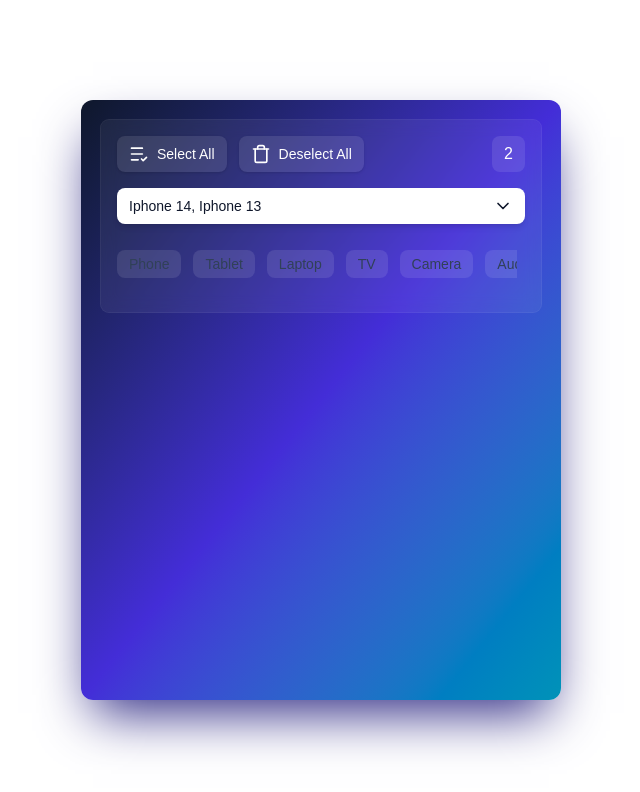
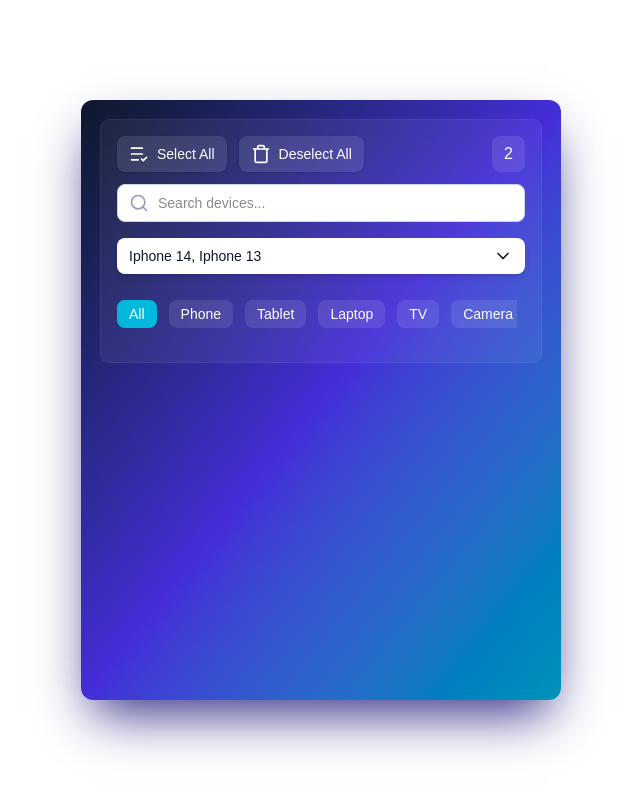
Before and after one commit to NiushaEbrahimi/interview-technical-step, a Next.js app in the folder dropdown/: page / in a window 1280 px wide. Shown: the top 792 px of the page, without its empty margins (319-959 px from the left). Built offline with nearby package versions, Linux system fonts and the light colour scheme.

Commit message:
refactor: enhance dropdown component with new search functionality, category filtering, and improved item rendering

```diff
--- a/dropdown/app/globals.css
+++ b/dropdown/app/globals.css
@@ -29,6 +29,16 @@
   color: var(--foreground);
   font-family: Arial, Helvetica, sans-serif;
 }
+
+/* Hide scrollbar while keeping scroll functionality */
+.scrollbar-hide {
+  -ms-overflow-style: none;  /* IE and Edge */
+  scrollbar-width: none;     /* Firefox */
+}
+
+.scrollbar-hide::-webkit-scrollbar {
+  display: none;  /* Chrome, Safari and Opera */
+}
 /*
 ::-webkit-scrollbar {
   width: 10px;
--- a/dropdown/app/page.tsx
+++ b/dropdown/app/page.tsx
@@ -1,4 +1,4 @@
-import DropDownSelect from "@/component/dropdownSelect"
+import DropDownSelect from "@/component/DropDownSelect"
 
 export default function Page() {
   return(
--- /dev/null
+++ b/dropdown/component/Categories.tsx
@@ -0,0 +1,41 @@
+"use client"
+
+import { useState } from "react"
+import { electronics, categories } from "@/public/data"
+
+export default function Categories({
+        setOptions
+    }: {
+        setOptions: (options: any[]) => void,
+}) {
+    const [selectedCategory, setSelectedCategory] = useState<string>('all')
+    return(
+        <div className='mt-4 flex flex-row max-w-100 overflow-x-auto items-center gap-3 scrollbar-hide'>
+            <button
+                className={`text-sm font-medium px-3 py-1 rounded-lg mb-2 cursor-pointer
+                ${selectedCategory === 'all' ? 'bg-cyan-500 text-white' : 'bg-white/10 text-white hover:bg-white hover:text-black'}
+                 cursor-pointer transition `}
+                onClick={() => {
+                    setSelectedCategory('all')
+                    setOptions(electronics)
+                }}
+            >
+                All
+            </button>
+            {categories.map((cat) => (
+                <button
+                key={cat}
+                className={`text-sm font-medium px-3 py-1 rounded-lg mb-2
+                ${selectedCategory === cat ? 'bg-cyan-500 text-white' : 'bg-white/10 text-white hover:bg-white hover:text-black'}
+                 cursor-pointer transition `}
+                onClick={() => {
+                    setSelectedCategory(cat)
+                    setOptions(electronics.filter((e) => e.categorie === cat))
+                }}
+                >
+                {cat}
+                </button>
+            ))}
+        </div>
+    )
+}
--- /dev/null
+++ b/dropdown/component/DropdownHeader.tsx
@@ -0,0 +1,42 @@
+"use client"
+
+import { ListCheck, Trash } from 'lucide-react'
+
+export default function DropdownHeader({
+  onSelectAll,
+  onDeselectAll,
+  selectedCount,
+}: {
+  onSelectAll: () => void
+  onDeselectAll: () => void
+  selectedCount: number
+}) {
+  return (
+    <>
+    <div className="flex flex-row justify-between mb-3">
+        <div className="flex gap-3 items-center">
+          <button
+            onClick={onSelectAll}
+            className="flex items-center gap-2 px-3 py-2 rounded-lg bg-white/10 text-white hover:bg-white/20 transition-shadow shadow-sm"
+          >
+            <ListCheck className="h-5 w-5" />
+            <span className="text-sm font-medium">Select All</span>
+          </button>
+
+          <button
+            onClick={onDeselectAll}
+            className="flex items-center gap-2 px-3 py-2 rounded-lg bg-white/10 text-white hover:bg-white/20 transition-shadow shadow-sm"
+          >
+            <Trash className="h-5 w-5" />
+            <span className="text-sm font-medium">Deselect All</span>
+          </button>
+        </div>
+
+        <div className="px-3 flex text-center items-center rounded-lg bg-white/10 text-white">
+          <p className="text-white">{selectedCount}</p>
+        </div>
+      </div>
+
+    </>
+  )
+}
--- /dev/null
+++ b/dropdown/component/OptionItem.tsx
@@ -0,0 +1,16 @@
+"use client"
+
+import { Check } from 'lucide-react'
+import React from 'react'
+
+export default function OptionItem({ device, selected }: { device: any; selected: boolean }) {
+  return (
+    <>
+      <div className="flex flex-col">
+        <span className="text-sm font-medium">{device.name}</span>
+        <span className={`text-xs ${selected ? 'text-white/90' : 'text-slate-400'}`}>{device.categorie}</span>
+      </div>
+      <Check className={`${selected ? 'inline-block h-5 w-5' : 'opacity-0 h-5 w-5'}`} />
+    </>
+  )
+}
--- /dev/null
+++ b/dropdown/component/SearchBar.tsx
@@ -0,0 +1,49 @@
+"use client"
+
+import { Search, X } from 'lucide-react'
+import React, { useState, useCallback } from 'react'
+
+export default function SearchBar({
+  onSearch,
+  placeholder = 'Search devices...',
+}: {
+  onSearch: (query: string) => void
+  placeholder?: string
+}) {
+  const [query, setQuery] = useState('')
+
+  const handleChange = useCallback(
+    (e: React.ChangeEvent<HTMLInputElement>) => {
+      const value = e.target.value
+      setQuery(value)
+      onSearch(value)
+    },
+    [onSearch]
+  )
+
+  const handleClear = () => {
+    setQuery('')
+    onSearch('')
+  }
+
+  return (
+    <div className="relative flex items-center mb-4">
+      <Search className="absolute left-3 h-5 w-5 text-slate-400 pointer-events-none" />
+      <input
+        type="text"
+        value={query}
+        onChange={handleChange}
+        placeholder={placeholder}
+        className="w-full bg-white pl-10 pr-10 py-2 rounded-lg border border-slate-300 text-sm focus:outline-none focus:ring-2 focus:ring-cyan-500"
+      />
+      {query && (
+        <button
+          onClick={handleClear}
+          className="absolute right-3 text-slate-400 hover:text-slate-600 transition"
+        >
+          <X className="h-5 w-5" />
+        </button>
+      )}
+    </div>
+  )
+}
--- a/dropdown/component/dropdownSelect.tsx
+++ b/dropdown/component/dropdownSelect.tsx
@@ -1,18 +1,20 @@
 "use client"
 
 import { Listbox, ListboxButton} from '@headlessui/react'
-import { ChevronDown, ListCheck, Trash } from 'lucide-react'
+import { ChevronDown } from 'lucide-react'
 import { AnimatePresence } from 'framer-motion'
 import { useState, useRef, useEffect } from 'react'
-import { electronics, categories } from '@/public/data'
+import { electronics } from '@/public/data'
 import ListOfItems from './ListOfItems'
+import DropdownHeader from './DropdownHeader'
+import Categories from './Categories'
+import SearchBar from './SearchBar'
 
 export default function DropDownSelect() {
-  const [selectedCategory, setSelectedCategory] = useState<string>('')
   const [options,setOptions] = useState(electronics)
   const [selected, setSelected] = useState([options[0], options[1]])
   const perPage = 20
-  const total = electronics.length
+  const total = options.length
   const [visibleCount, setVisibleCount] = useState(perPage)
   const listRef = useRef<HTMLDivElement | null>(null)
 
@@ -23,38 +25,34 @@
   const handleSelectAll = () => setSelected(electronics)
   const handleDeselectAll = () => setSelected([])
 
+  const handleSearch = (query: string) => {
+    const filtered = electronics.filter(
+      (item) =>
+        item.name.toLowerCase().includes(query.toLowerCase()) ||
+        item.categorie.toLowerCase().includes(query.toLowerCase())
+    )
+    setOptions(filtered)
+    setVisibleCount(perPage)
+  }
+
   return (
     <div className="mx-auto w-120 min-h-150 rounded-xl bg-gradient-to-br from-slate-900 via-indigo-700 to-cyan-600 p-5 shadow-2xl shadow-indigo-900">
       <div className="rounded-lg bg-white/6 ring-1 ring-white/10 p-4 backdrop-blur-sm">
-        <div className='flex flex-row justify-between'>
-          <div className="flex gap-3 mb-4">
-            <button
-              onClick={handleSelectAll}
-              className="flex items-center gap-2 px-3 py-2 rounded-lg bg-white/10 text-white hover:bg-white/20 transition-shadow shadow-sm"
-            >
-              <ListCheck className="h-5 w-5" />
-              <span className="text-sm font-medium">Select All</span>
-            </button>
 
-            <button
-              onClick={handleDeselectAll}
-              className="flex items-center gap-2 px-3 py-2 rounded-lg bg-white/10 text-white hover:bg-white/20 transition-shadow shadow-sm"
-            >
-              <Trash className="h-5 w-5" />
-              <span className="text-sm font-medium">Deselect All</span>
-            </button>
-          </div>
-          <div className='px-3 mb-4 flex text-center items-center rounded-lg bg-white/10 text-white'>
-            <p className="text-white">{selected.length}</p>
-          </div>
-        </div>
-
+        <DropdownHeader
+          onSelectAll={handleSelectAll}
+          onDeselectAll={handleDeselectAll}
+          selectedCount={selected.length}
+        />
+        <SearchBar onSearch={handleSearch} />
         <Listbox multiple value={selected} onChange={setSelected}>
           {({ open }) => (
             <>
+              <div className="relative">
                 <ListboxButton
                   className="w-full flex items-center justify-between gap-3 rounded-lg bg-white px-3 py-2 text-sm font-medium text-slate-900 shadow-md hover:shadow-lg transition"
                 >
+                  <>
                     <span className="truncate">
                       {selected.length ? selected.map((s) => s.name).join(', ') : 'Select devices'}
                     </span>
@@ -62,25 +60,11 @@
                       className={`h-5 w-5 transform transition-transform ${open ? 'rotate-180' : 'rotate-0'}`}
                       aria-hidden="true"
                     />
+                  </>
                 </ListboxButton>
+              </div>
 
-              <div className=' mt-4 flex flex-row max-w-100 overflow-x-scroll items-center gap-3'>
-                {categories.map((cat) => (
-                  <button
-                    key={cat}
-                    className={`text-sm font-medium px-3 py-1 rounded-lg mb-2
-                    ${selectedCategory === cat ? 'bg-cyan-500 text-white' : 'bg-white/10 text-slate-700'}
-                    hover:bg-white hover:text-black cursor-pointer transition `}
-                    onClick={() => {
-                      setSelectedCategory(cat)
-                      setOptions(electronics.filter((e) => e.categorie === cat))
-                      console.log(options)
-                    }}
-                  >
-                    {cat}
-                  </button>
-                ))}
-              </div>
+              <Categories setOptions={setOptions} />
 
               <AnimatePresence>
                 {open && (
```
Also changed, not shown: dropdown/component/ListOfItems.tsx (+4 -11 lines). Lines whose indentation alone changed are shown as unchanged.
